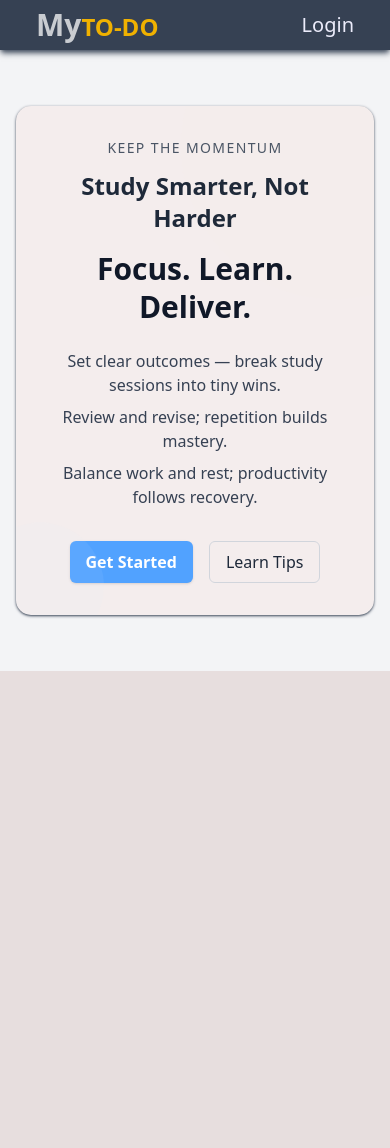
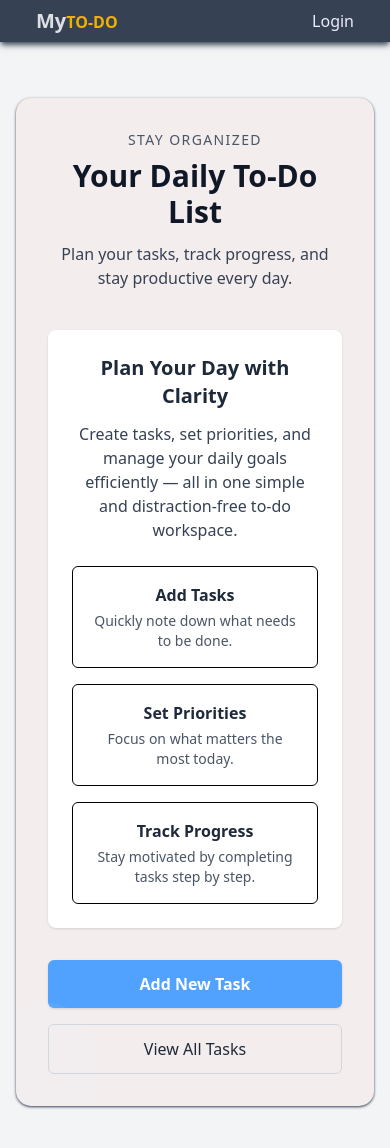
Before and after one commit to Sakesh120/MERN_Basic_Projects, a React (Vite) app in the folder TO-DO/FrontEnd/: page / in a window 390 px wide. Shown: the top 1148 px of the page. Before the commit the page ends 844 px from the top, so only its background shows below. Built offline with nearby package versions, Linux system fonts and the light colour scheme.

Commit message:
make responsive

```diff
--- a/TO-DO/FrontEnd/src/App.css
+++ b/TO-DO/FrontEnd/src/App.css
@@ -27,3 +27,25 @@ nav {
   border-radius: 5px;
   background-color: #ebe5e5;
 }
+
+@media (max-width: 768px) {
+  .list-header {
+    font-weight: bold;
+    padding: 2px;
+    border-radius: 3px;
+    font-size: 13px;
+  }
+
+  .list-item {
+    padding: 2px;
+    border-radius: 3px;
+    font-size: 12px;
+    text-overflow: clip;
+  }
+}
+
+@media (max-width: 500px) {
+  .list-item {
+    font-size: 9px;
+  }
+}
--- a/TO-DO/FrontEnd/src/components/Home.jsx
+++ b/TO-DO/FrontEnd/src/components/Home.jsx
@@ -5,7 +5,8 @@ const Home = () => {
   return (
     <div className="min-h-[60vh] bg-gray-100 py-14 px-4">
       <div className="mx-auto max-w-4xl">
-        <main className="rounded-[15px] bg-[#f4eded] shadow-sm shadow-gray-600 p-8 md:p-12 text-center relative overflow-hidden">
+        <main className="rounded-[15px] bg-[#f4eded] shadow-sm shadow-gray-600 p-8 md:p-12 relative overflow-hidden">
+          {/* Decorative elements (theme unchanged) */}
           <div
             aria-hidden
             className="pointer-events-none absolute -top-10 -right-10 h-40 w-40 rounded-full bg-yellow-100/40 opacity-30 animate-ping"
@@ -15,32 +16,72 @@ const Home = () => {
             className="pointer-events-none absolute -bottom-10 -left-10 h-32 w-32 rounded-full bg-blue-100/30 opacity-25 animate-bounce"
           />
 
-          <p className="text-sm uppercase tracking-widest text-gray-600 mb-3">
-            Keep the momentum
-          </p>
+          {/* Header */}
+          <div className="text-center mb-10">
+            <p className="text-sm uppercase tracking-widest text-gray-600 mb-2">
+              Stay Organized
+            </p>
 
-          <h2 className="text-2xl md:text-3xl font-semibold text-gray-800 mb-4">
-            Study Smarter, Not Harder
-          </h2>
+            <h2 className="text-3xl md:text-4xl font-bold text-gray-900">
+              Your Daily To-Do List
+            </h2>
 
-          <h3 className="mx-auto max-w-2xl text-3xl md:text-4xl lg:text-5xl font-extrabold leading-tight text-gray-900">
-            <span className="inline-block transform transition-transform duration-700 hover:scale-105">
-              Focus. Learn. Deliver.
-            </span>
-          </h3>
-
-          <div className="mt-6 space-y-2 text-gray-700">
-            <p>Set clear outcomes — break study sessions into tiny wins.</p>
-            <p>Review and revise; repetition builds mastery.</p>
-            <p>Balance work and rest; productivity follows recovery.</p>
+            <p className="mt-3 text-gray-700 max-w-xl mx-auto">
+              Plan your tasks, track progress, and stay productive every day.
+            </p>
           </div>
 
-          <div className="mt-8 flex justify-center gap-4">
-            <button className="bg-blue-400 hover:bg-blue-500 text-white font-semibold px-4 py-2 rounded-md shadow">
-              <Link to="/signup">Get Started</Link>
+          <section className="bg-white rounded-lg shadow p-6 mb-8 text-center">
+            <h3 className="text-xl font-semibold text-gray-800 mb-3">
+              Plan Your Day with Clarity
+            </h3>
+
+            <p className="text-gray-700 max-w-2xl mx-auto mb-4">
+              Create tasks, set priorities, and manage your daily goals
+              efficiently — all in one simple and distraction-free to-do
+              workspace.
+            </p>
+
+            <div className="grid grid-cols-1 sm:grid-cols-3 gap-4 mt-6">
+              <div className="border rounded-md p-4">
+                <h4 className="font-semibold text-gray-800 mb-1">Add Tasks</h4>
+                <p className="text-sm text-gray-600">
+                  Quickly note down what needs to be done.
+                </p>
+              </div>
+
+              <div className="border rounded-md p-4">
+                <h4 className="font-semibold text-gray-800 mb-1">
+                  Set Priorities
+                </h4>
+                <p className="text-sm text-gray-600">
+                  Focus on what matters the most today.
+                </p>
+              </div>
+
+              <div className="border rounded-md p-4">
+                <h4 className="font-semibold text-gray-800 mb-1">
+                  Track Progress
+                </h4>
+                <p className="text-sm text-gray-600">
+                  Stay motivated by completing tasks step by step.
+                </p>
+              </div>
+            </div>
+          </section>
+
+          {/* Actions */}
+          <div className="flex flex-col sm:flex-row justify-center gap-4">
+            <button className="bg-blue-400 hover:bg-blue-500 text-white font-semibold px-6 py-3 rounded-md shadow">
+              <Link to={localStorage.getItem("login") ? "/addTask" : "/login"}>
+                Add New Task
+              </Link>
             </button>
-            <button className="bg-transparent border border-gray-300 text-gray-800 px-4 py-2 rounded-md hover:bg-gray-50">
-              Learn Tips
+
+            <button className="bg-transparent border border-gray-300 text-gray-800 px-6 py-3 rounded-md hover:bg-gray-50">
+              <Link to={localStorage.getItem("login") ? "/list" : "/login"}>
+                View All Tasks
+              </Link>
             </button>
           </div>
         </main>
--- a/TO-DO/FrontEnd/src/components/List.jsx
+++ b/TO-DO/FrontEnd/src/components/List.jsx
@@ -79,16 +79,16 @@ const List = () => {
   };
 
   return (
-    <div className="flex flex-col items-center my-5">
-      <h1 className="text-3xl font-bold text-center ">My Tasks</h1>
+    <div className="flex flex-col items-center lg:my-5 my-1">
+      <h1 className="lg:text-3xl text-2xl font-bold text-center ">My Tasks</h1>
       <button
         onClick={deleteMultiple}
-        className="self-start ml-[13vw] text-white w-25 font-semibold cursor-pointer hover:bg-red-800 rounded-sm p-1 px-2 bg-red-600"
+        className="self-start md:ml-[13vw] ml-2 text-white md:w-25 font-semibold cursor-pointer hover:bg-red-800 rounded-sm md:p-1 px-1 md:px-2 text-[12px] md:text-lg bg-red-600"
       >
         Delete All
       </button>
-      <ul className="grid gap-2.5 list-none p-0 m-5 grid-cols-[50px_60px_1fr_2fr_200px]">
-        <li onChange={selectAll} className="list-header text-center ">
+      <ul className="grid gap-1 md:gap-2.5 list-none p-0 md:m-5 m-1 md:grid-cols-[50px_60px_1fr_2fr_200px] grid-cols-[30px_50px_1fr_2fr_100px]">
+        <li onChange={selectAll} className="list-header text-center  ">
           <input type="checkbox" className="cursor-pointer" />
         </li>
         <li className="list-header text-center">S.NO</li>
@@ -107,18 +107,18 @@ const List = () => {
                 />
               </li>
               <li className="list-item text-center">{index + 1}</li>
-              <li className="list-item">{item.title}</li>
+              <li className="list-item ">{item.title}</li>
               <li className="list-item">{item.description}</li>
-              <li className=" bg-[#ebe5e5] rounded-[5px] border-[#877e7e] flex justify-center items-center gap-3 border text-center">
+              <li className=" bg-[#ebe5e5] rounded-[5px] border-[#877e7e] flex justify-center items-center md:gap-3 gap-1 border text-center">
                 <button
                   onClick={() => deleteTask(item._id)}
-                  className=" text-white w-[40%] font-semibold cursor-pointer hover:bg-red-800 rounded-sm p-1 px-2 bg-red-600"
+                  className=" text-white md:w-[40%] text-[12px] md:text-lg  font-semibold cursor-pointer hover:bg-red-800 rounded-sm md:p-1 md:px-2 p-[0.2px] px-1 bg-red-600"
                 >
                   Delete
                 </button>
                 <Link
                   to={`/update/${item._id}`}
-                  className=" text-white w-[40%] font-semibold cursor-pointer hover:bg-green-700 rounded-sm p-1 px-2 bg-green-600"
+                  className=" text-white md:w-[40%] text-[12px] md:text-lg  font-semibold cursor-pointer hover:bg-green-700 rounded-sm md:p-1 md:px-2 p-[0.2px] px-1 bg-green-600"
                 >
                   Update
                 </Link>
--- a/TO-DO/FrontEnd/src/components/Navbar.jsx
+++ b/TO-DO/FrontEnd/src/components/Navbar.jsx
@@ -22,14 +22,16 @@ const Navbar = () => {
 
   return (
     <>
-      <nav className="bg-gray-700 text-white flex justify-around items-center sticky top-0 shadow-md shadow-gray-600  ">
-        <h1 className="text-2xl font-bold text-yellow-500 ">
-          <Link>
-            <span className="text-3xl text-white animate-pulse  ">My</span>
+      <nav className="bg-gray-700 text-white flex justify-around items-center sticky top-0 shadow-md shadow-gray-600 z-9999 ">
+        <h1 className="lg:text-2xl text-md font-bold text-yellow-500 ">
+          <Link to="/">
+            <span className="lg:text-3xl text-xl text-white animate-pulse  ">
+              My
+            </span>
             TO-DO
           </Link>
         </h1>
-        <ul className="flex gap-5 [*&]:text-xl">
+        <ul className="flex gap-5 lg:[*&]:text-xl *:text-md">
           {login ? (
             <>
               <li>
```
